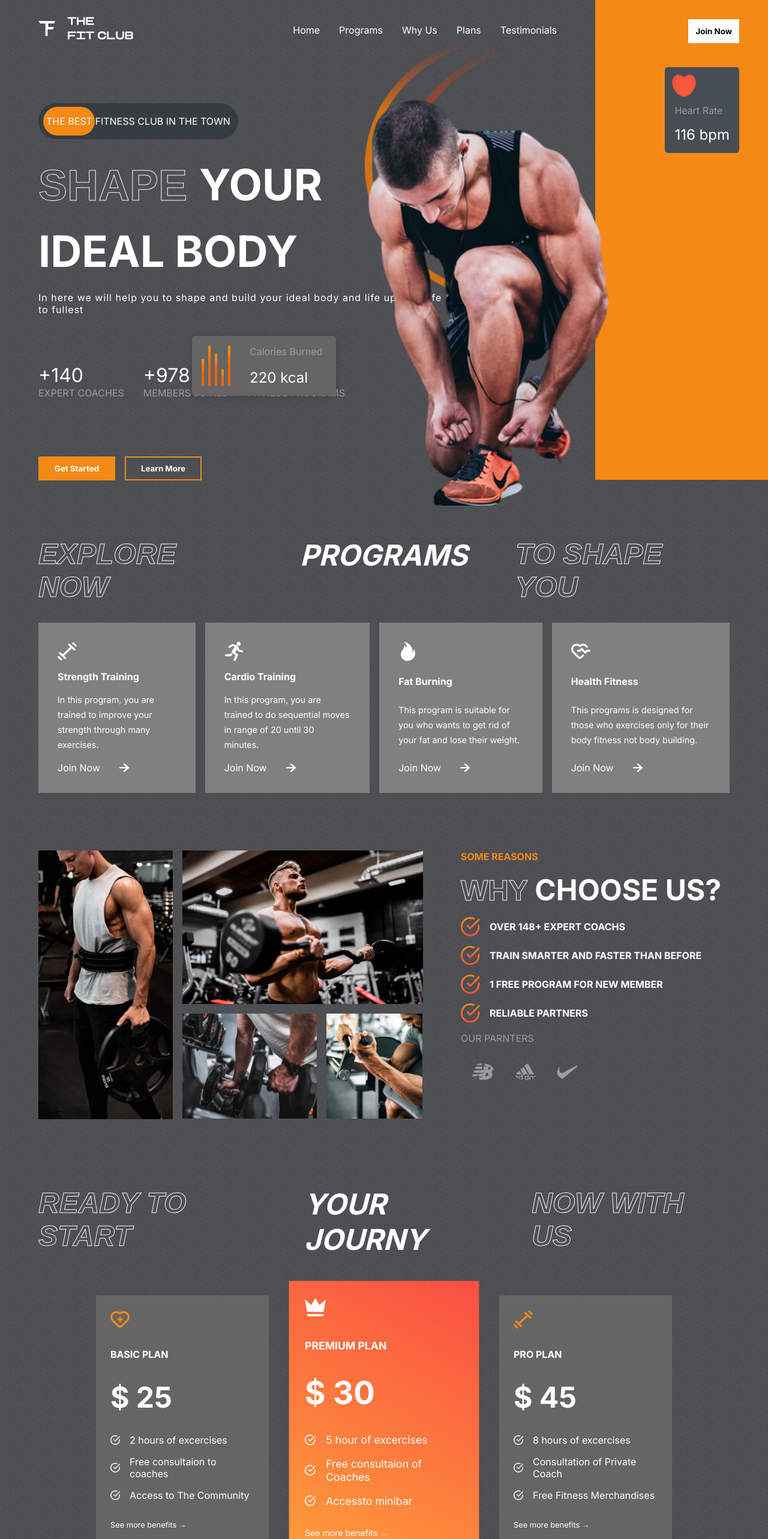
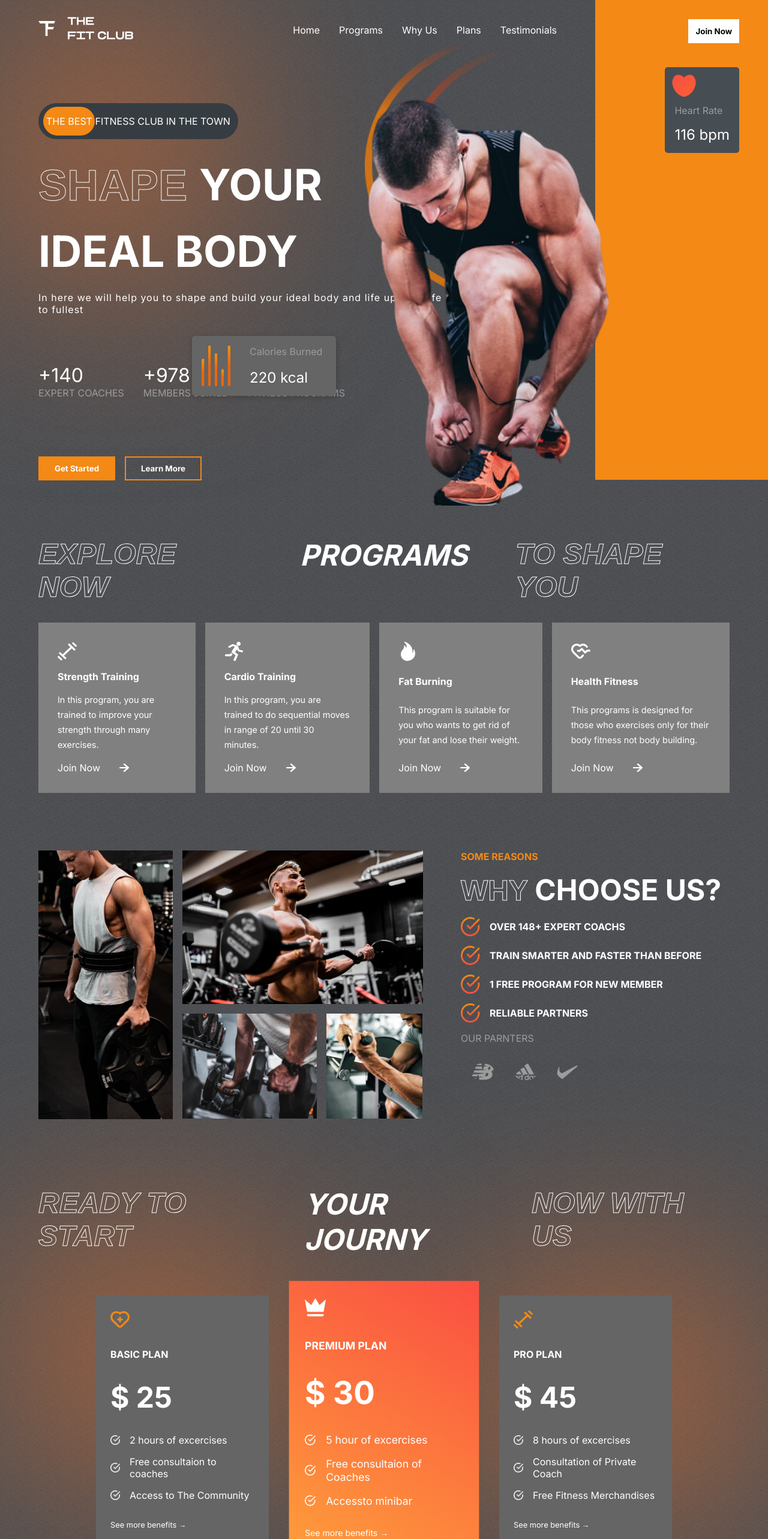
Before and after one commit to freetimezp/js-sport-03, a React (Create React App) app: page / in a window 1280 px wide. Shown: the top 2566 px of the page at 60% size. Built offline with nearby package versions, Linux system fonts and the light colour scheme.

Commit message:
09. js-sport-03. Blur.

```diff
--- a/src/App.css
+++ b/src/App.css
@@ -40,3 +40,11 @@
   transition: all 0.3s ease-in-out;
   cursor: pointer;
 }
+
+.blur {
+  background: rgba(253, 120, 43, 0.69);
+  position: absolute;
+  border-radius: 50%;
+  filter: blur(150px);
+  z-index: -9;
+}
--- a/src/components/Footer/Footer.css
+++ b/src/components/Footer/Footer.css
@@ -35,3 +35,21 @@
 .logo-f>img {
     width: 10rem;
 }
+
+.blur-f-1 {
+    bottom: 0;
+    right: 15%;
+    width: 26rem;
+    height: 12rem;
+    filter: blur(200px);
+    background-color: red;
+}
+
+.blur-f-2 {
+    bottom: 6rem;
+    left: 15%;
+    width: 26rem;
+    height: 12rem;
+    filter: blur(200px);
+    background: rgb(255, 115, 0);
+}
--- a/src/components/Footer/Footer.jsx
+++ b/src/components/Footer/Footer.jsx
@@ -21,6 +21,8 @@
                     <img src={linkedin} alt="linkedin" />
                 </div>
             </div>
+            <div className="blur blur-f-1"></div>
+            <div className="blur blur-f-2"></div>
         </div>
     );
 }
--- a/src/components/Hero/Hero.css
+++ b/src/components/Hero/Hero.css
@@ -206,3 +206,9 @@
     color: #fff;
     font-size: 1.5rem;
 }
+
+.hero-blur {
+    width: 22rem;
+    height: 30rem;
+    left: 0;
+}
--- a/src/components/Hero/Hero.jsx
+++ b/src/components/Hero/Hero.jsx
@@ -12,6 +12,7 @@
 const Hero = () => {
     return (
         <div className='hero'>
+            <div className="blur hero-blur"></div>
             <div className="left-h">
                 <Header />
 
--- a/src/components/Plans/Plans.css
+++ b/src/components/Plans/Plans.css
@@ -72,3 +72,17 @@
 .plans>:nth-child(2)>button {
     color: var(--orange);
 }
+
+.plans-blur-1 {
+    width: 32rem;
+    height: 23rem;
+    top: 6rem;
+    left: 0;
+}
+
+.plans-blur-2 {
+    width: 32rem;
+    height: 23rem;
+    top: 10rem;
+    right: 0;
+}
--- a/src/components/Plans/Plans.jsx
+++ b/src/components/Plans/Plans.jsx
@@ -8,6 +8,9 @@
 const Plans = () => {
     return (
         <div className='plans-container'>
+            <div className="blur plans-blur-1"></div>
+            <div className="blur plans-blur-2"></div>
+
             <div className="programs-header" style={{ gap: '2rem' }}>
                 <span className='stroke-text'>Ready to start</span>
                 <span>your journy</span>
```
